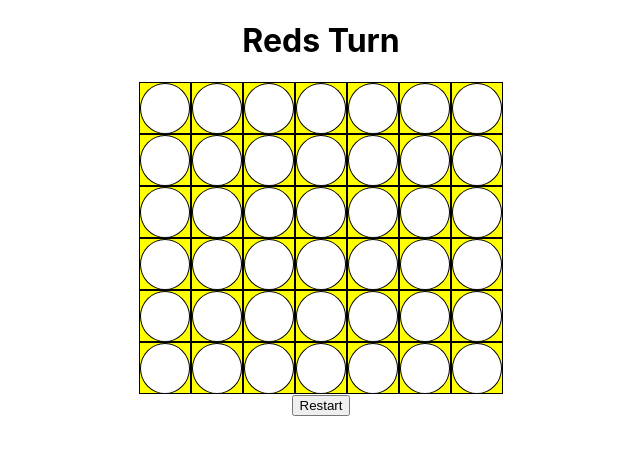
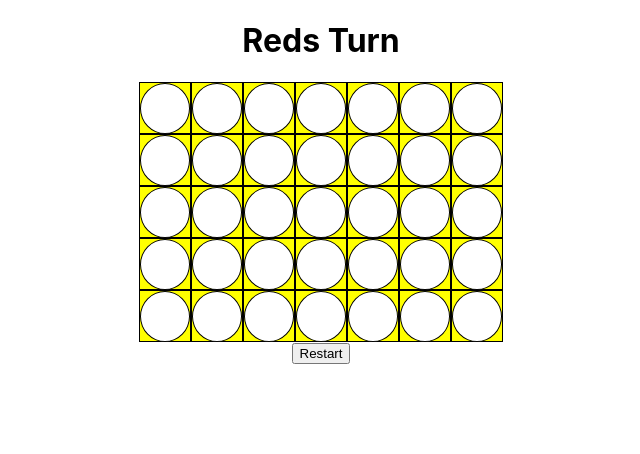
Before and after one commit to heberqc/4-in-a-row, a React (Create React App) app: page / in a window 1280 px wide. Shown: the top 454 px of the page, without its empty margins (319-959 px from the left). Built offline with nearby package versions, Linux system fonts and the light colour scheme.

Commit message:
add board component

```diff
--- a/src/components/Board.jsx
+++ b/src/components/Board.jsx
@@ -1,14 +1,8 @@
 import React from 'react';
 import Row from './Row';
 
-export default function Board(props) {
-	let rows = []
-	for (let i = 5; i >= 0; i--) {
-		rows.push(
-			<Row key={i} row={i} cells={props.cells[i]} handleClick={props.handleClick} />
-		);
-	}
-	return (
-		<div>{rows}</div>
-	);
-}
+const Board = ({cells, handleClick}) => <>
+	{Array(5).fill(null).map((_, i) => <Row key={i} row={i} cells={cells[i]} handleClick={handleClick} />).reverse()}
+</>
+
+export default Board;
```
